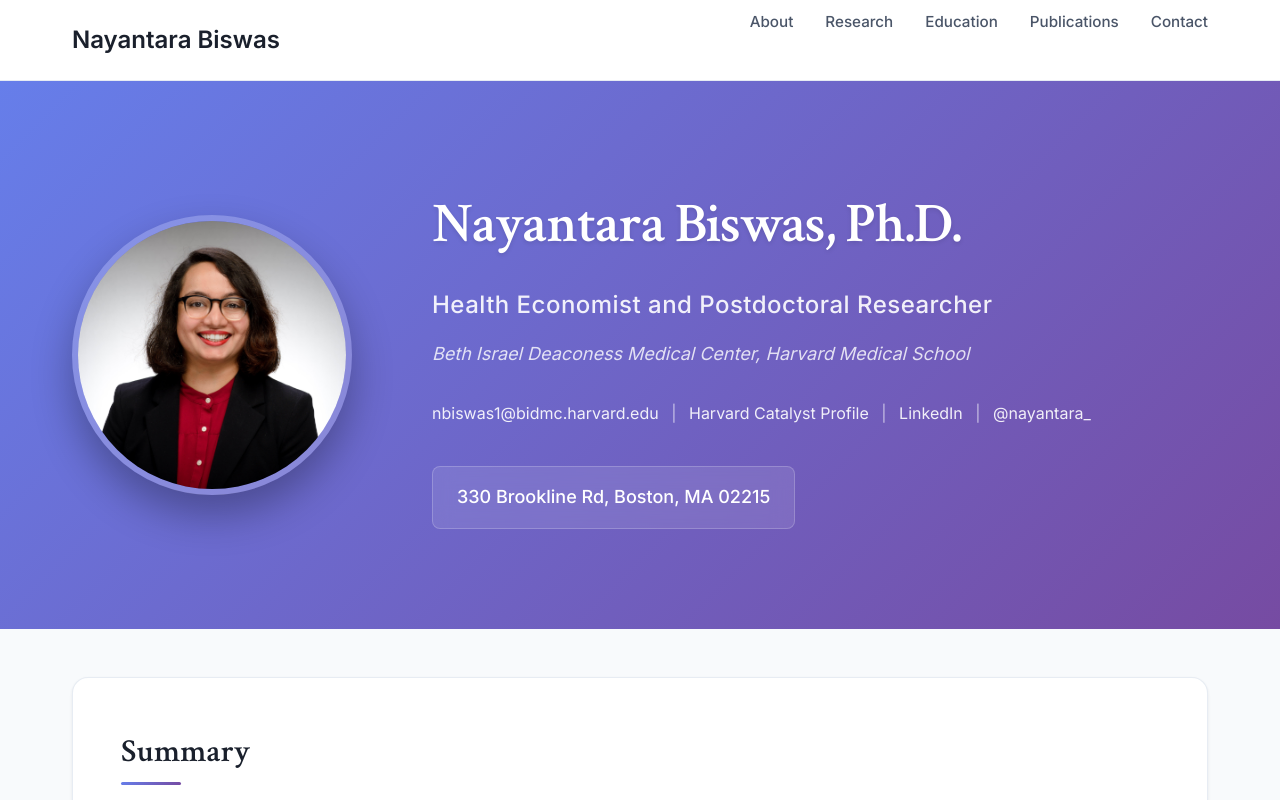
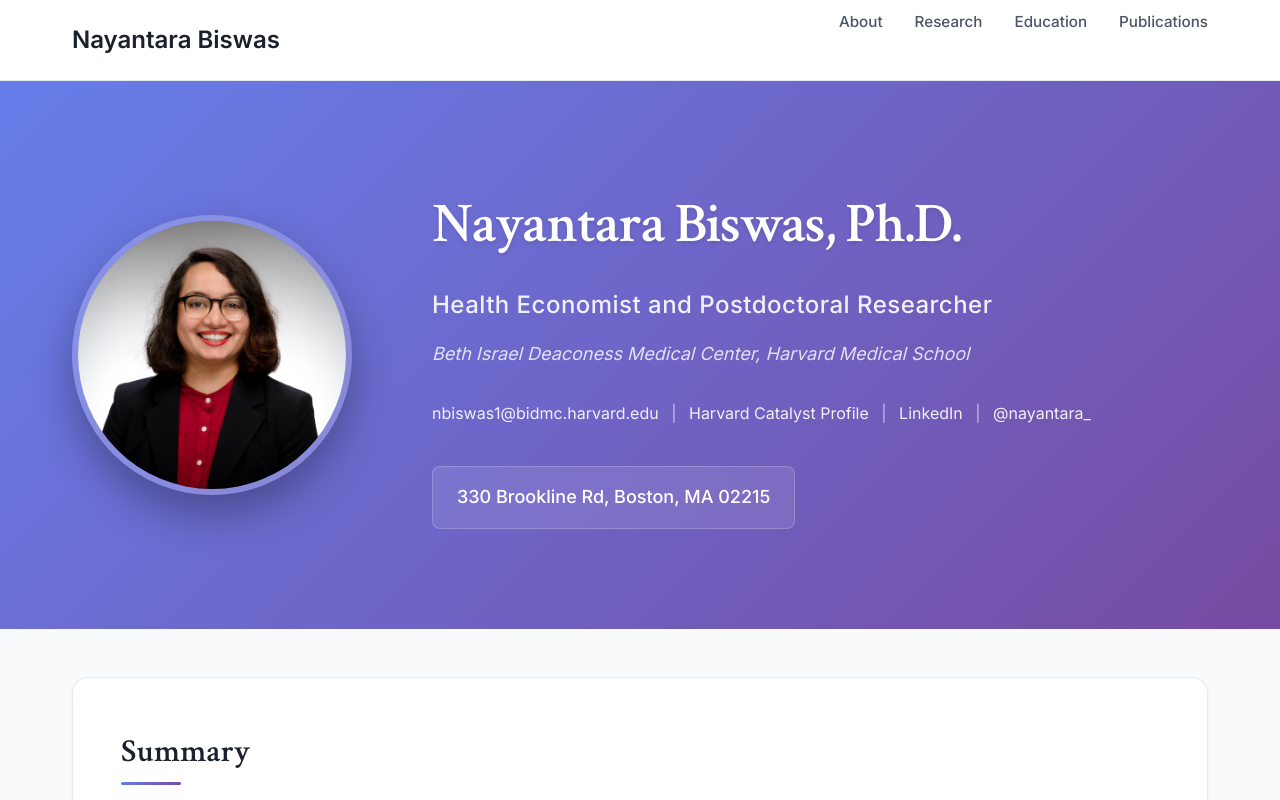
Before and after one commit to NayantaraB/academic-website, a plain HTML site: page index.html in a window 1280 px wide. Shown: the top 800 px of the page. Drawn offline with Linux system fonts and the light colour scheme.

Commit message:
Remove Contact menu item from navigation
- Remove Contact link from nav menu
- Change Skills section id from 'contact' to 'skills'
- Navigation now has: About, Research, Education, Publications

```diff
--- a/index.html
+++ b/index.html
@@ -544,7 +544,6 @@
                 <li><a href="#research" class="nav-link">Research</a></li>
                 <li><a href="#education" class="nav-link">Education</a></li>
                 <li><a href="#publications" class="nav-link">Publications</a></li>
-                <li><a href="#contact" class="nav-link">Contact</a></li>
             </ul>
             <div class="mobile-menu-btn">
                 <span></span>
@@ -792,7 +791,7 @@
             </p>
         </section>
 
-        <section id="contact" class="content-section">
+        <section id="skills" class="content-section">
             <h2>Skills</h2>
             <h3>Technical</h3>
             <p>
```
